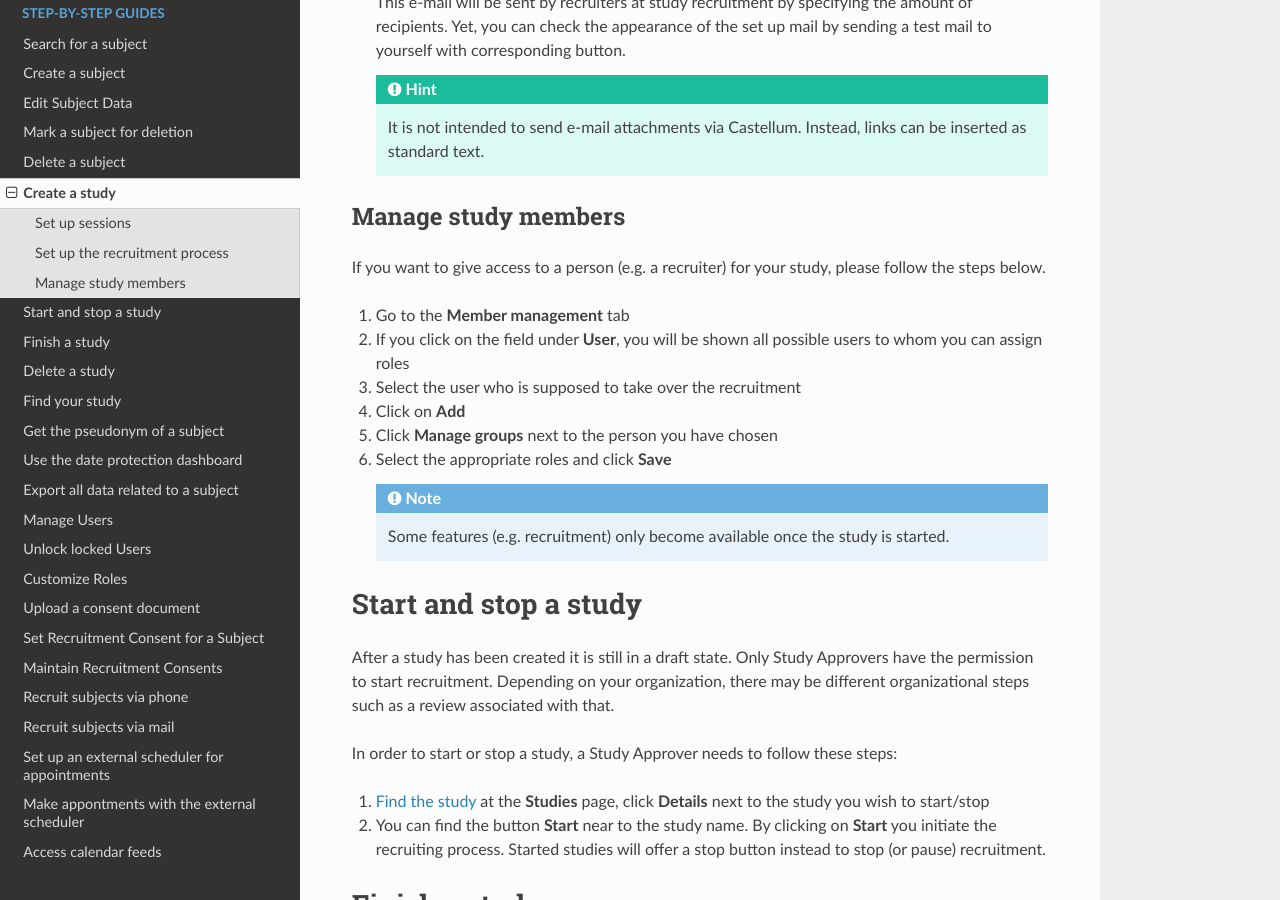
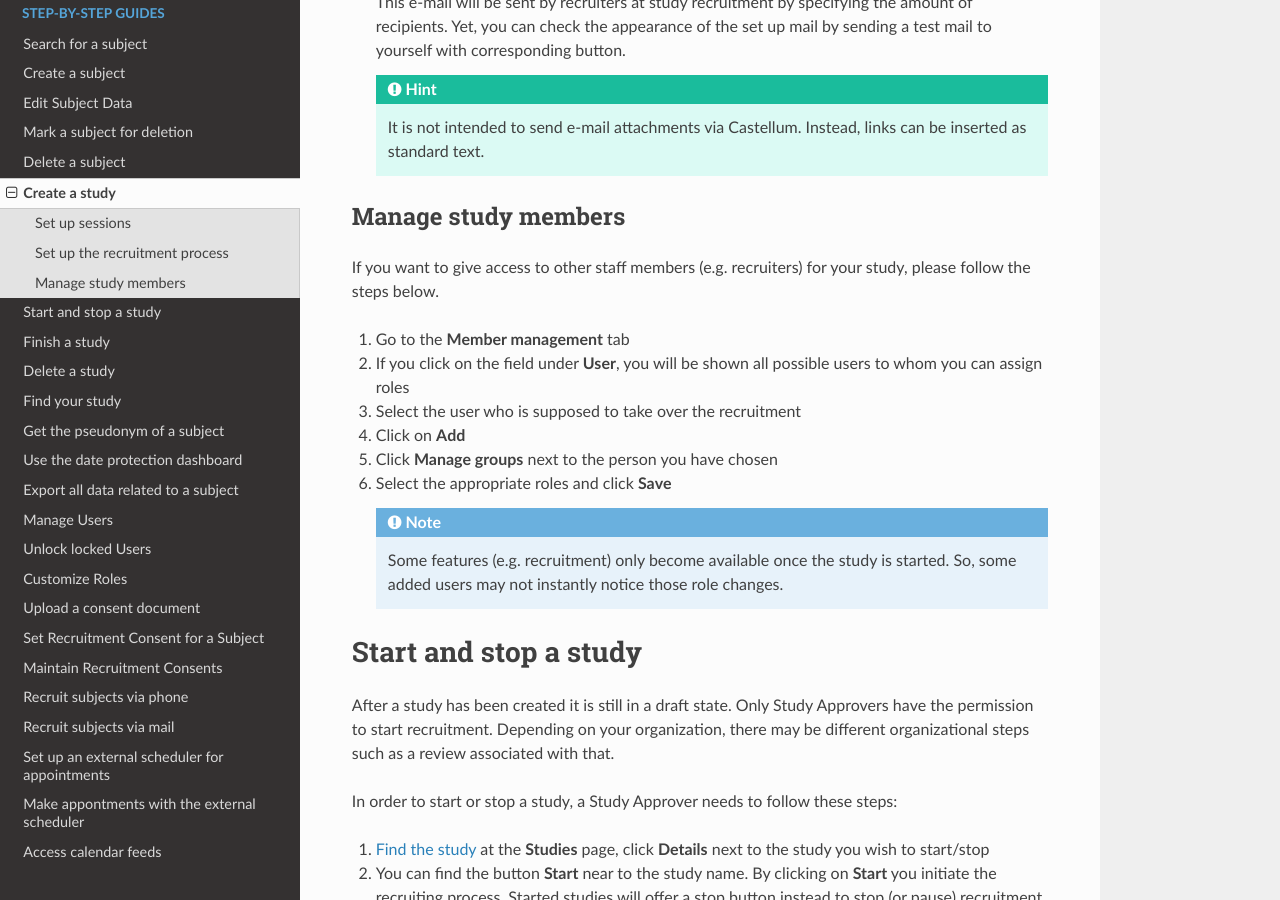
Before and after one commit to DouglasNeuroInformatics/castellum, a Sphinx documentation site: the page built from source/guides/study-management.rst, in a window 1280 px wide and 900 px high, scrolled down 2958 px. Built offline with Sphinx 7.4.7 and the Read the Docs theme 2.0.0, drawn with Linux system fonts in a browser that asks for light colours.

Commit message:
minor changes to member management

```diff
--- a/source/guides/study-management.rst
+++ b/source/guides/study-management.rst
@@ -167,8 +167,8 @@ your study:
 Manage study members
 --------------------
 
-If you want to give access to a person (e.g. a recruiter) for your study,
-please follow the steps below.
+If you want to give access to other staff members (e.g. recruiters) for your
+study, please follow the steps below.
 
 1.  Go to the **Member management** tab
 
@@ -185,7 +185,9 @@ please follow the steps below.
 
     .. note::
 
-        Some features (e.g. recruitment) only become available once the study is started.
+        Some features (e.g. recruitment) only become available once the study
+        is started. So, some added users may not instantly notice those role
+        changes.
 
 
 .. _study-start:
```
